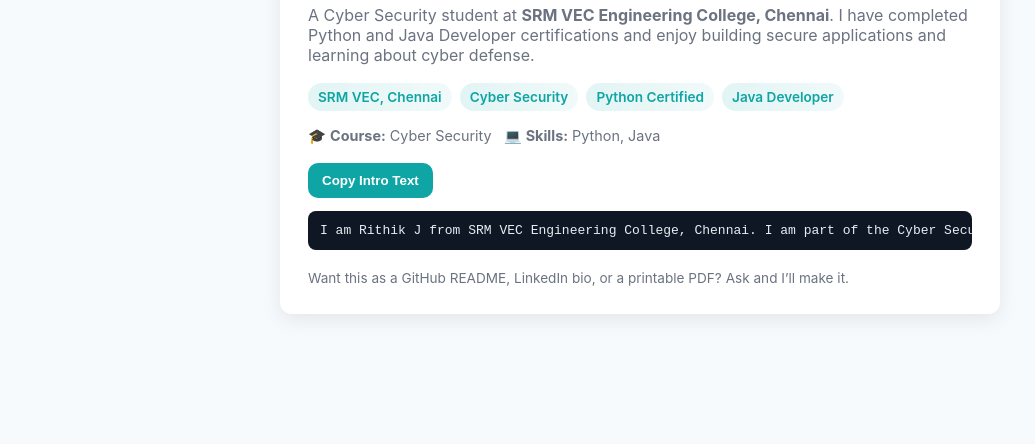
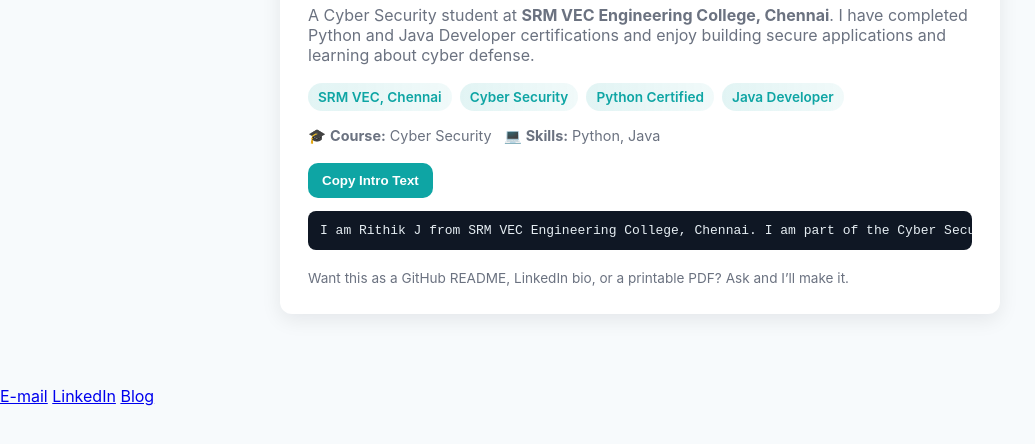
Before and after one commit to rk-rithik/Rithik.github.io, a plain HTML site: page index.html in a window 1280 px wide. Shown: the part 134-578 px from the top of the page, without its empty margins (0-1035 px from the left). Drawn offline with Linux system fonts and the light colour scheme.

Commit message:
Update index.html

```diff
--- a/index.html
+++ b/index.html
@@ -62,5 +62,9 @@
       }
     });
   </script>
+<div class="contact-links">
+<a class="cyber -links"href="mailto:vinothoiiii@gmail.com">E-mail</a>
+<a class="cyber-link"href="https://www.linkedin.com/in/vinoth-kumar-s-4758a3381?utm_source=share&utm_campaign=share_via&utm_content=profile&utm_medium=android_app"target="_blank"rel="noopener">LinkedIn</a>
+<a class="cyber -link"href="blog.html"target="_blank">Blog</a>
 </body>
 </html>
```
